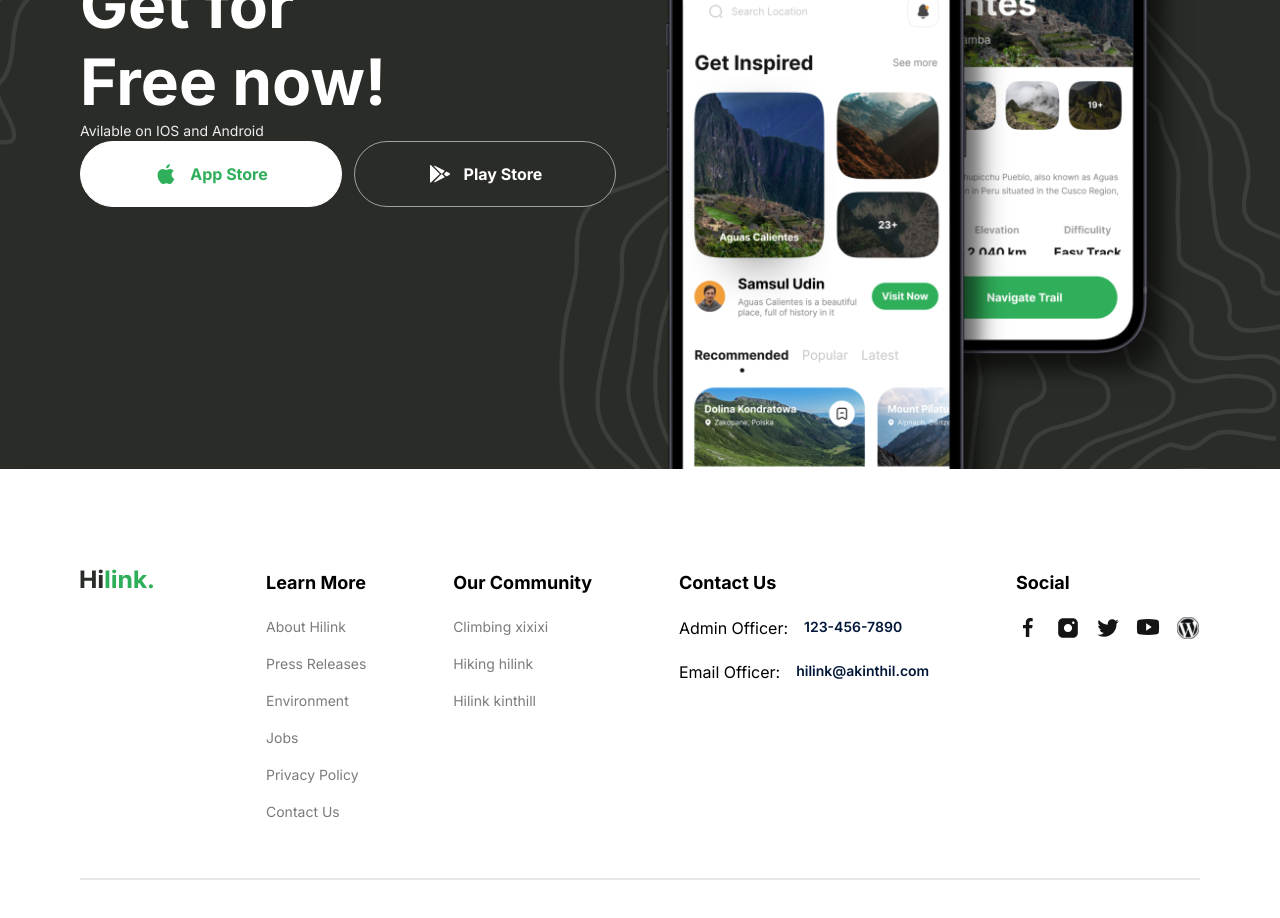
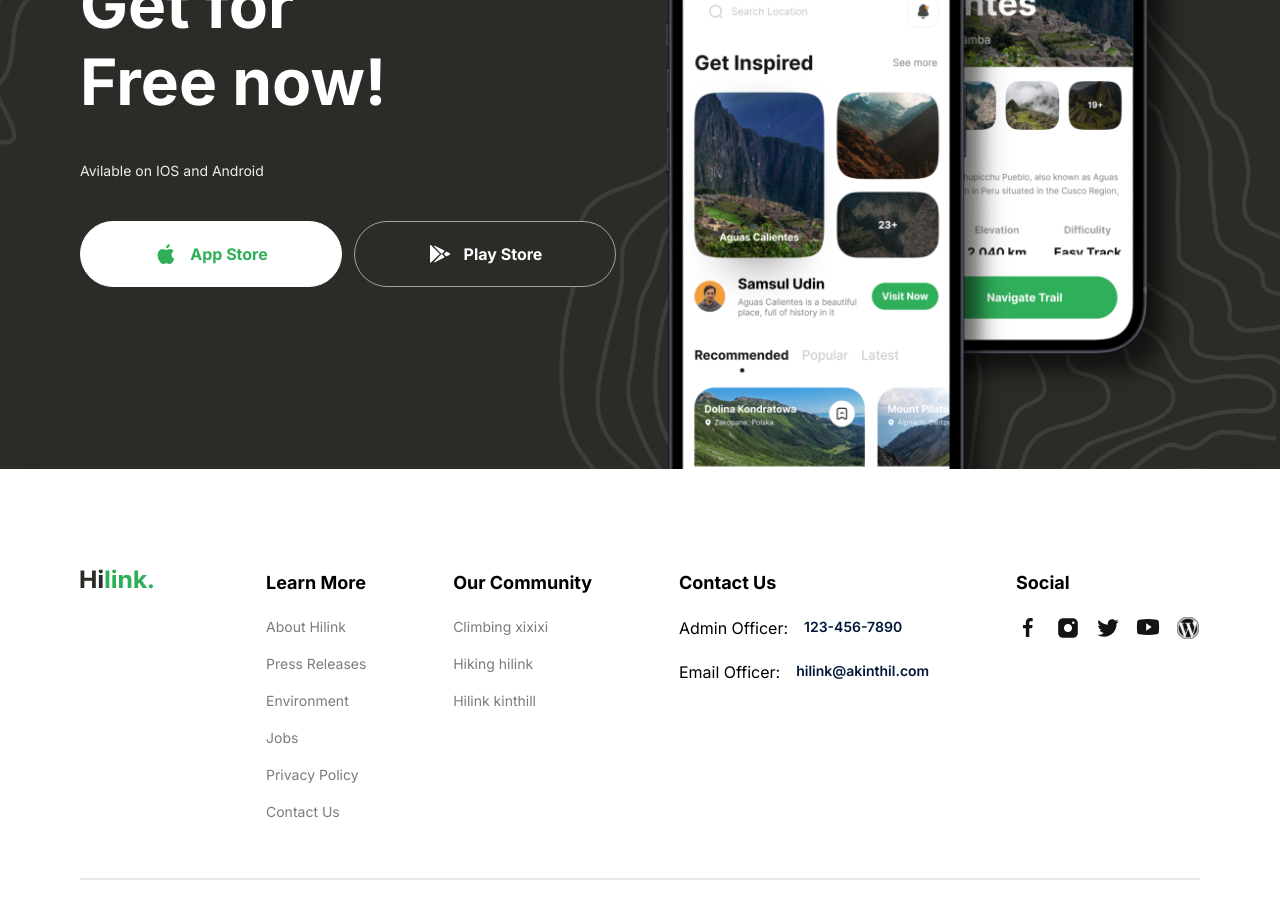
Before and after one commit to syimyk2/31github, a Next.js app: page / in a window 1280 px wide. Shown: the part 3900-4818 px from the top of the page. Built offline with nearby package versions, Linux system fonts and the light colour scheme.

Commit message:
fix: style

```diff
--- a/components/GetApp.tsx
+++ b/components/GetApp.tsx
@@ -10,7 +10,7 @@ const GetApp = () => {
 					<h2 className=' bold-40 lg:bold-64 xl:max-w-[320px] '>
 						Get for Free now!
 					</h2>
-					<p className='regular-14 text-gray-10'>
+					<p className='regular-14 text-gray-10 my-10'>
 						Avilable on IOS and Android
 					</p>
 					<div className='flex flex-col w-full whitespace-nowrap gap-3 xl:flex-row'>
```
